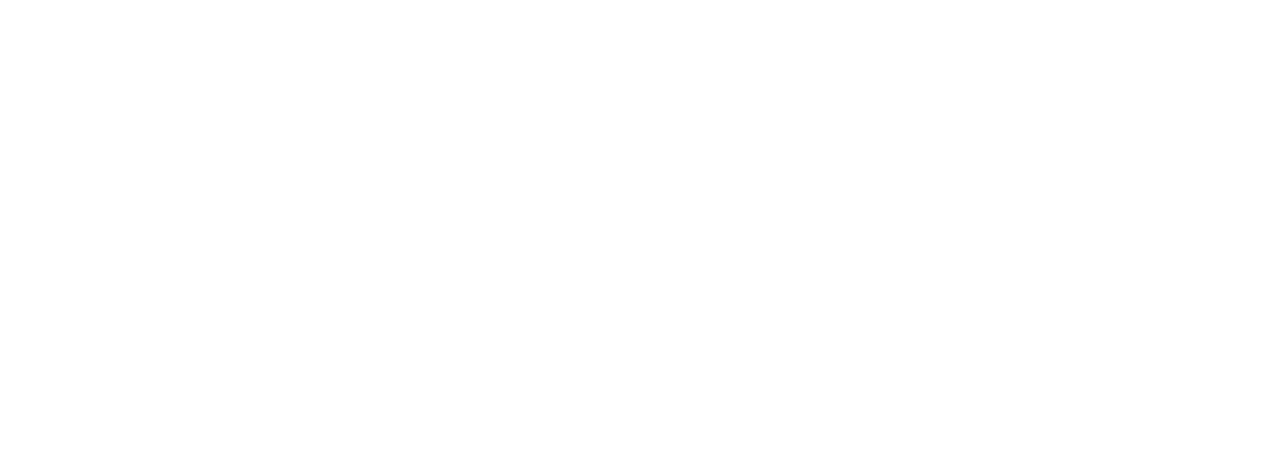
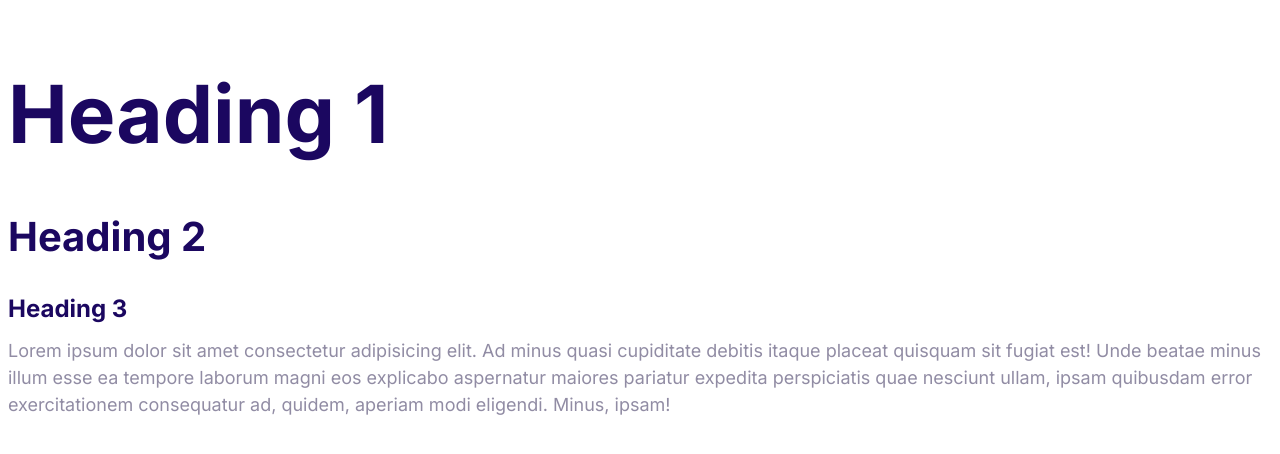
Before and after one commit to UmerNasir-2000/UmerKnight, a plain HTML site: page index.html in a window 1280 px wide. Drawn offline with Linux system fonts and the light colour scheme.

Commit message:
Define the styles for typography.

```diff
--- a/css/styles.css
+++ b/css/styles.css
@@ -1,3 +1,5 @@
+@import url("https://fonts.googleapis.com/css2?family=Inter:wght@400;700&display=swap");
+
 :root {
   --color-primary: #2584ff;
   --color-secondary: #00d9ff;
@@ -5,3 +7,55 @@
   --color-headings: #1b0760;
   --color-body: #918ca4;
 }
+
+html {
+  font-size: 62.5%;
+}
+
+body {
+  font-family: "Inter", Arial, Helvetica, sans-serif;
+  color: var(--color-body);
+  font-size: 2.4rem;
+  line-height: 1.5;
+}
+
+h1,
+h2,
+h3 {
+  color: var(--color-headings);
+  margin-bottom: 1rem;
+}
+
+h1 {
+  font-size: 7rem;
+}
+
+h2 {
+  font-size: 4rem;
+}
+
+h3 {
+  font-size: 3rem;
+}
+
+p {
+  margin-top: 0;
+}
+
+@media screen and (min-width: 1024px) {
+  body {
+    font-size: 1.8rem;
+  }
+
+  h1 {
+    font-size: 8rem;
+  }
+
+  h2 {
+    font-size: 4rem;
+  }
+
+  h3 {
+    font-size: 2.4rem;
+  }
+}
--- a/index.html
+++ b/index.html
@@ -5,6 +5,19 @@
     <meta http-equiv="X-UA-Compatible" content="IE=edge" />
     <meta name="viewport" content="width=device-width, initial-scale=1.0" />
     <title>UmerKnight - Cloud Hosting</title>
+    <link rel="stylesheet" href="css/styles.css" />
   </head>
-  <body></body>
+  <body>
+    <h1>Heading 1</h1>
+    <h2>Heading 2</h2>
+    <h3>Heading 3</h3>
+    <p>
+      Lorem ipsum dolor sit amet consectetur adipisicing elit. Ad minus quasi
+      cupiditate debitis itaque placeat quisquam sit fugiat est! Unde beatae
+      minus illum esse ea tempore laborum magni eos explicabo aspernatur maiores
+      pariatur expedita perspiciatis quae nesciunt ullam, ipsam quibusdam error
+      exercitationem consequatur ad, quidem, aperiam modi eligendi. Minus,
+      ipsam!
+    </p>
+  </body>
 </html>
```
Also changed, not shown: css/normalize.css (added).
